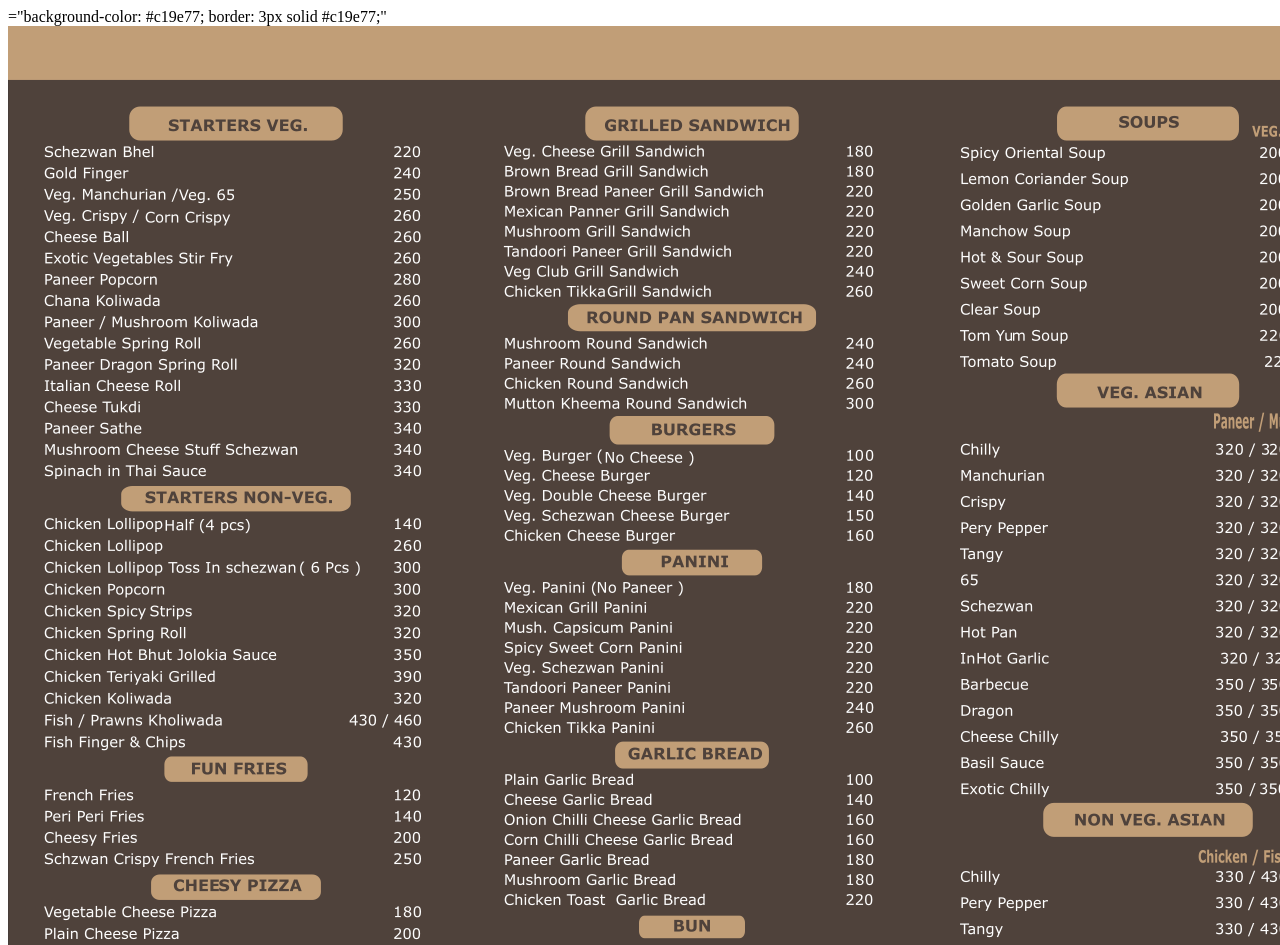
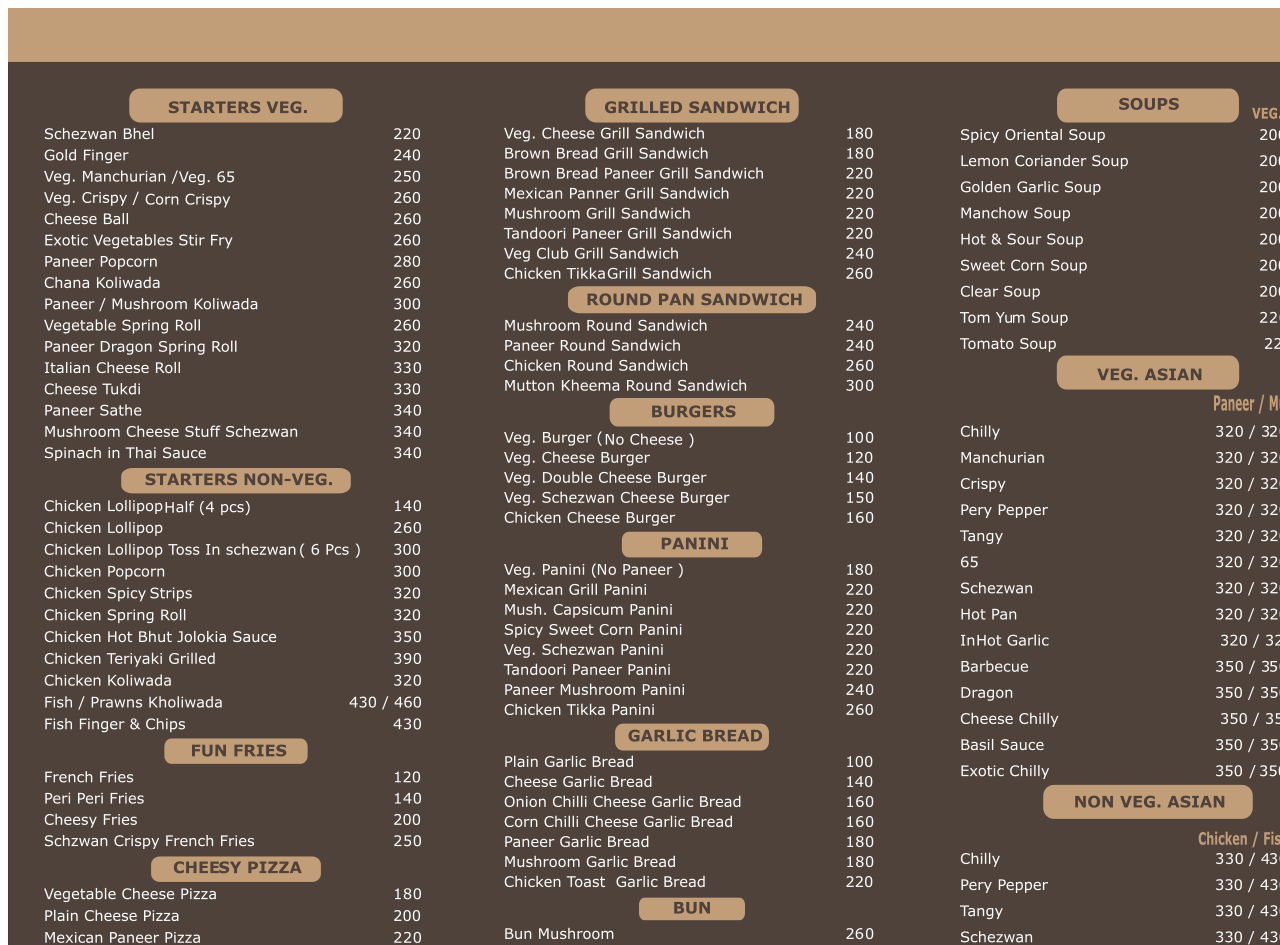
Before and after one commit to krusty-7/Relish-temp-website, a plain HTML site: page index.html in a window 1280 px wide. Shown: the top 945 px of the page. Drawn offline with Linux system fonts and the light colour scheme.

Commit message:
Update index.html

```diff
--- a/index.html
+++ b/index.html
@@ -4,10 +4,7 @@
       <title>relish menu test 4</title>
    </head>
    <body>
-	    </style> ="background-color: #c19e77; border: 3px solid #c19e77;"
-
 	   <img src="RELISH PARCEL MENU NEW FINAL page 1.webp" />
 	   <img src="RELISH PARCEL MENU NEW FINAL page 2.webp" />
-
    </body>
 </html>
```
